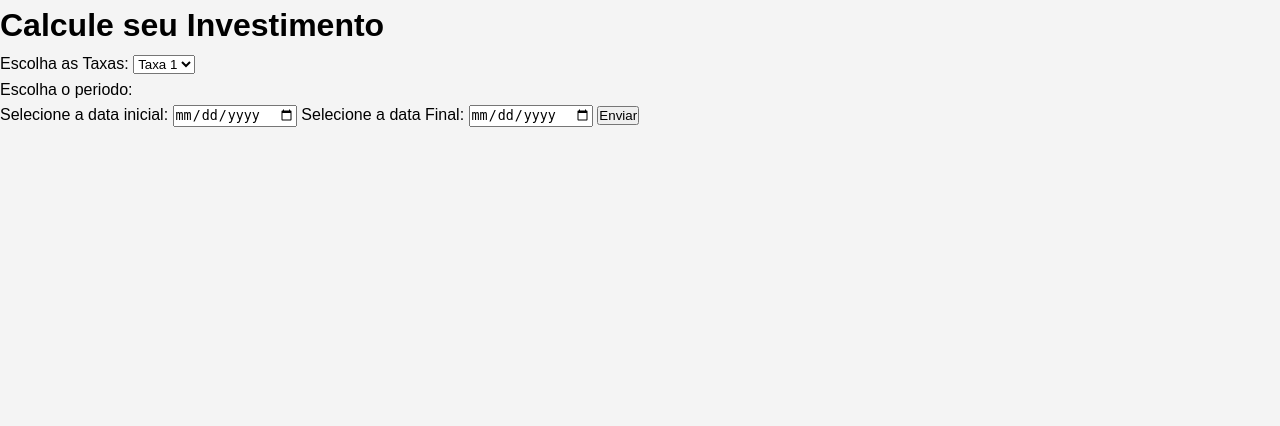
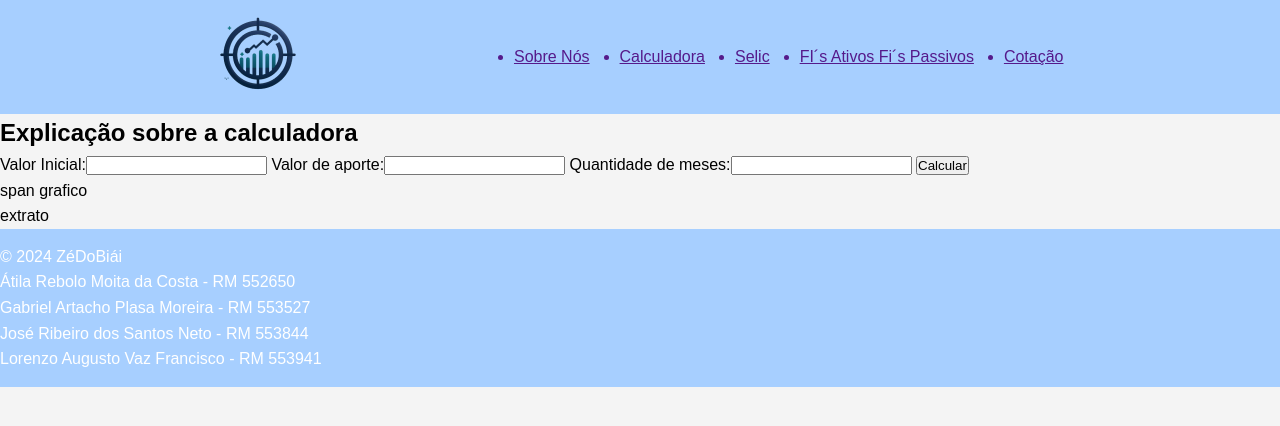
Before and after one commit to AtilaC0st4/ProjetoPaitu, a Flask app: template infos_financas/TEMPLATES/calculadora.html in a window 1280 px wide. Shown: the top 426 px of the page. Run offline with Flask 3, Linux system fonts and the light colour scheme; the template is opened without the code that fills it, so the values that code supplies are empty.

Commit message:
front atualiuzado

```diff
--- a/infos_financas/TEMPLATES/calculadora.html
+++ b/infos_financas/TEMPLATES/calculadora.html
@@ -1,31 +1,87 @@
 <!DOCTYPE html>
-<html lang="pt-br">
+<html lang="pt-BR">
 
 <head>
     <meta charset="UTF-8">
     <meta name="viewport" content="width=device-width, initial-scale=1.0">
-    <title></title>
+    <title>ZéDoBiái</title>
     <link rel="stylesheet" href="global.css">
 </head>
 
-<h1>Calcule seu Investimento</h1>
+<body>
 
-<form action="/calculadora">
-    <label for="Escolha">Escolha as Taxas:</label>
-    <select id="Escolha" name="Escolha">
-        <option value="Taxa 1">Taxa 1</option>
-        <option value="Taxa 2">Taxa 2</option>
-        <option value="Taxa 3">Taxa 3</option>
-    </select>
+    <header class="cabecalho">
+        <a href="index.html"><img src="assets/Logo.png"></a>
 
-    <p>Escolha o periodo:</p>
-    <label for="dataInicial">Selecione a data inicial:</label>
-    <input type="date" name="dataInicial" id="dataInicial">
-    <label for="dataFinal">Selecione a data Final:</label>
-    <input type="date" name="dataFinal" id="dataFinal">
-    <button type="submit">Enviar</button>
-</form>
+        <nav class="menuHeader">
 
-</body>
+            <ul>
+                <a href="">
+                    <li>Sobre Nós</li>
+                </a>
+                <a href="">
+                    <li>Calculadora</li>
+                </a>
+                <a href="">
+                    <li>Selic</li>
+                </a>
+                <a href="">
+                    <li>FI´s Ativos Fi´s Passivos</li>
+                </a>
+                <a href="">
+                    <li>Cotação</li>
+                </a>
+            </ul>
 
-</html>
+        </nav>
+
+    </header>
+
+    <main>
+
+        <Section class="explicacao">
+
+            <h1>Explicação sobre a calculadora</h1>
+
+        </Section>
+
+
+        <Section class="calculadora">
+            <div class="conteudoCalculadora">
+            <form action="">
+
+                <label>Valor Inicial:<input type="text"></label>
+
+                <label>Valor de aporte:<input type="text"></label>
+
+                <label>Quantidade de meses:<input type="text"></label>
+
+                <button>Calcular</button>
+
+            </form>
+
+            <div class="grafico"> span grafico </div>
+        </div>
+        <div class="extrato">
+            <span>extrato</span>
+        </div>
+
+        </Section>
+
+
+
+    </main>
+
+
+    <footer>
+
+        <p>&copy; 2024 ZéDoBiái</p>
+
+        <ul>
+            <li>Átila Rebolo Moita da Costa - RM 552650</li>
+            <li>Gabriel Artacho Plasa Moreira - RM 553527</li>
+            <li>José Ribeiro dos Santos Neto - RM 553844</li>
+            <li>Lorenzo Augusto Vaz Francisco - RM 553941</li>
+        </ul>
+
+    </footer>
--- a/infos_financas/TEMPLATES/global.css
+++ b/infos_financas/TEMPLATES/global.css
@@ -12,76 +12,23 @@ body {
 }
 
 header {
-    background-color: #0fb085;
+    background-color: #A7CFFF;
     color: #fff;
     padding: 15px 0;
-    text-align: center;
+    display: flex;
+    justify-content: space-evenly;
+    align-items: center;
 }
 
-header h1 {
-    margin: 0;
-    padding: 0;
-    font-size: 24px;
+nav ul{
+    display: flex;
+    gap: 30px;
 }
 
-nav ul {
-    list-style: none;
-}
-
-nav ul li {
-    display: inline;
-    margin: 0 10px;
-}
-
-nav ul li a {
-    color: #fff;
-    text-decoration: none;
-}
-
-main {
-    margin-top: 20px;
-}
-
-h2 {
-    font-size: 20px;
-    margin-bottom: 10px;
-}
-
-ul {
-    list-style-type: none;
-}
-
-ul ul {
-    list-style-type: circle;
-    margin-top: 5px;
-    margin-left: 20px;
-}
-
-ul ul ul {
-    list-style-type: square;
-    margin-left: 40px;
-}
 
 footer {
-    background-color: #0fb085;
+    background-color: #A7CFFF;
     color: #fff;
     padding: 15px 0;
-    text-align: center;
+
 }
-
-.footer-names {
-    display: flex;
-    justify-content: space-between;
-}
-
-.footer-names div {
-    flex: 1;
-}
-
-.footer-names .bottom-names {
-    margin-top: 10px;
-}
-
-.footer-names .bottom-names div {
-    margin-top: 5px;
-}
```
Also changed, not shown: infos_financas/TEMPLATES/assets/Logo.png (added).
